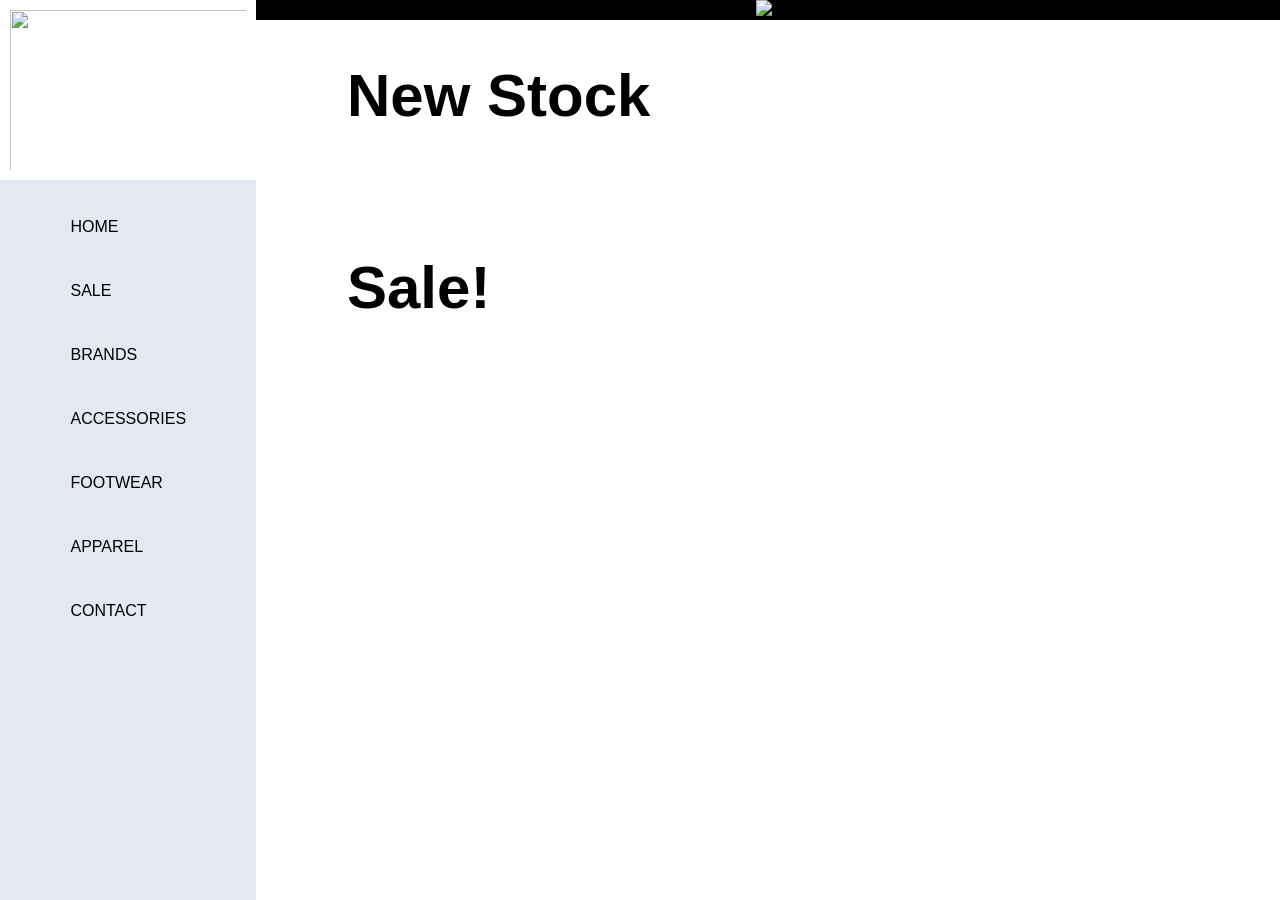
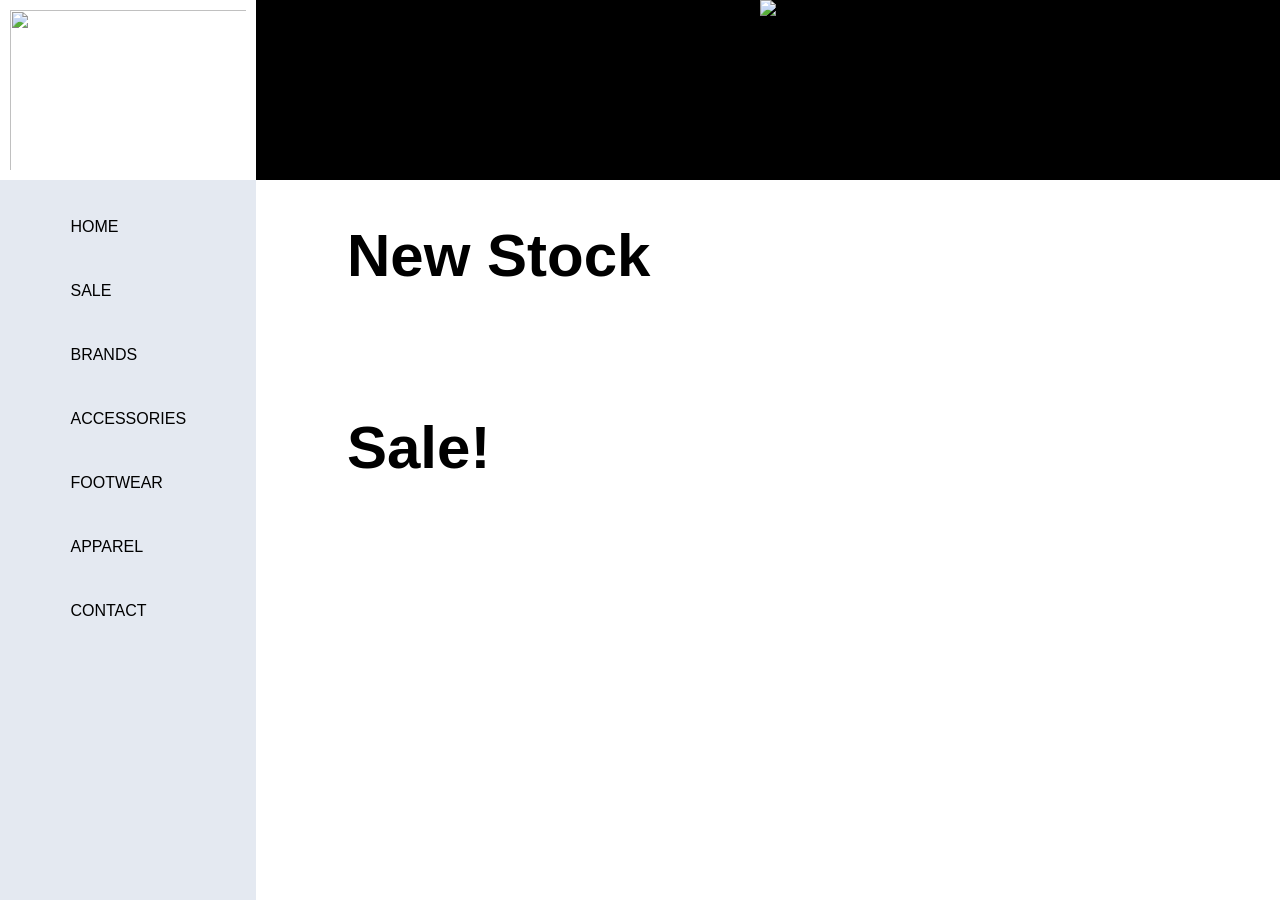

Fix responsive overflow issues found across breakpoints

--- a/clothes.css
+++ b/clothes.css
@@ -43,12 +43,14 @@ i{
 .tick{
     background-color: black;
     width: 80vw;
+    display: flex;
+    justify-content: center;
 }
 
 .tick img{
     height: 20vh;
     width: auto;
-    margin-left: 500px ;
+    max-width: 100%;
 }
 
 .sep{
@@ -61,6 +63,8 @@ h1{
     margin-right: 50px;
     width: 40vw;
     padding: 4%;
+    max-width: 100%;
+    overflow-wrap: break-word;
 }
 
 .card-body{
@@ -76,6 +80,7 @@ h1{
 .pros{
     padding: 0% 4% 4% 6%;
     display: flex;
+    flex-wrap: wrap;
 }
 
 .sale-con{
@@ -132,6 +137,7 @@ h1{
 
 .top-part{
     display: flex;
+    flex-wrap: wrap;
 }
 
 .top-part button{
